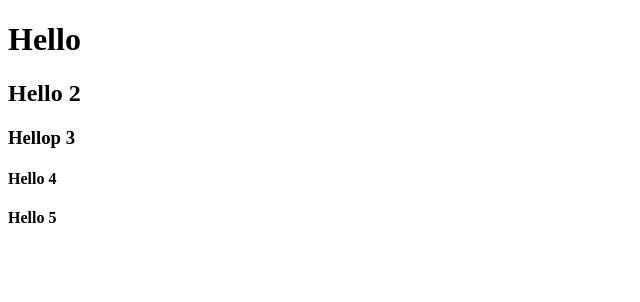
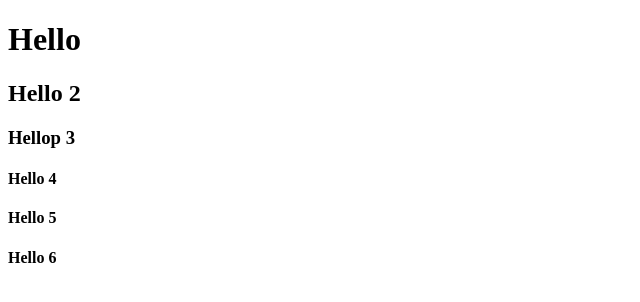
Before and after one commit to Lizyadanna/hellogit, a plain HTML site: page index2.html in a window 1280 px wide. Shown: the full height of the page, 0-640 px from the left. Drawn offline with Linux system fonts and the light colour scheme.

Commit message:
Version 8

```diff
--- a/index2.html
+++ b/index2.html
@@ -11,5 +11,6 @@
     <h3>Hellop 3</h3>
     <h4>Hello 4</h4>
     <h4>Hello 5</h4>
+    <h4>Hello 6</h4>
   </body>
 </html>
```
